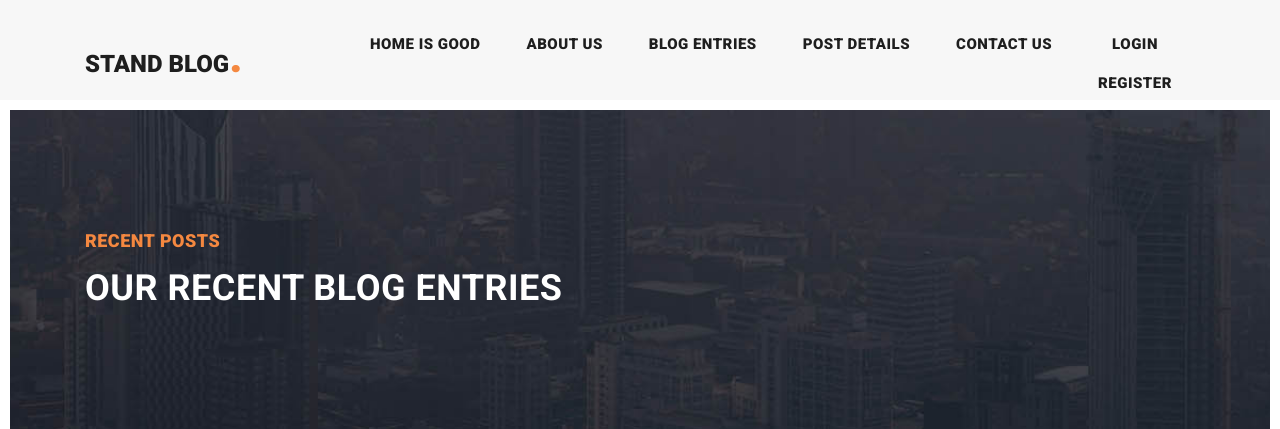
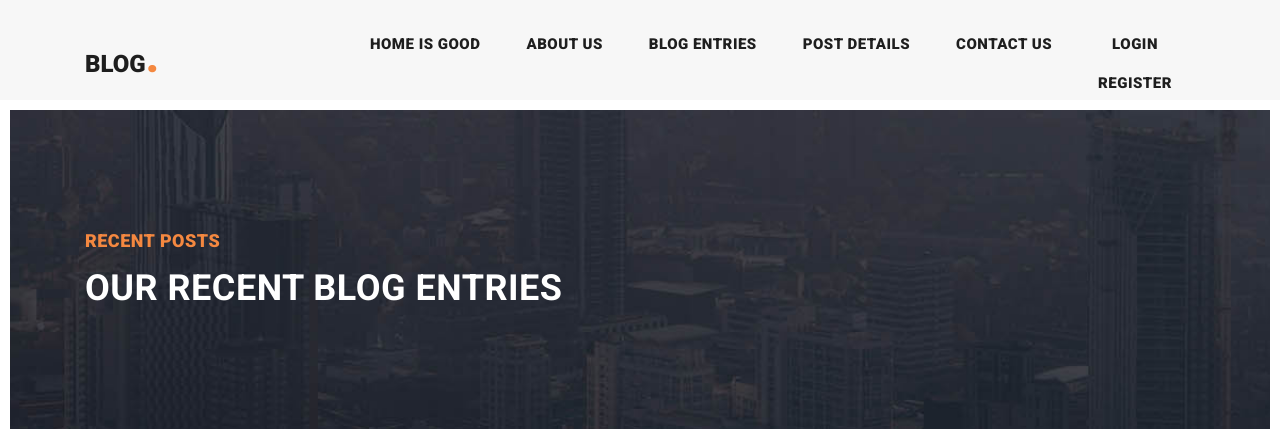
Before and after one commit to Denizrazpoush/Proweblog, a Django app: template blog_app/templates/blog_app/blog.html in a window 1280 px wide. Shown: the top 429 px of the page. Run offline with Django 3.2, Linux system fonts and the light colour scheme; the template is opened without the code that fills it, so the values that code supplies are empty; some libraries are stand-ins or nearby versions.

Commit message:
hey test

```diff
--- a/home_app/templates/home_app/base.html
+++ b/home_app/templates/home_app/base.html
@@ -20,7 +20,7 @@
     <header class="">
       <nav class="navbar navbar-expand-lg">
         <div class="container">
-          <a class="navbar-brand" href="index.html"><h2>Stand Blog<em>.</em></h2></a>
+          <a class="navbar-brand" href="index.html"><h2>Blog<em>.</em></h2></a>
           <button class="navbar-toggler" type="button" data-toggle="collapse" data-target="#navbarResponsive" aria-controls="navbarResponsive" aria-expanded="false" aria-label="Toggle navigation">
             <span class="navbar-toggler-icon"></span>
           </button>
```
Also changed, not shown: db.sqlite3.
